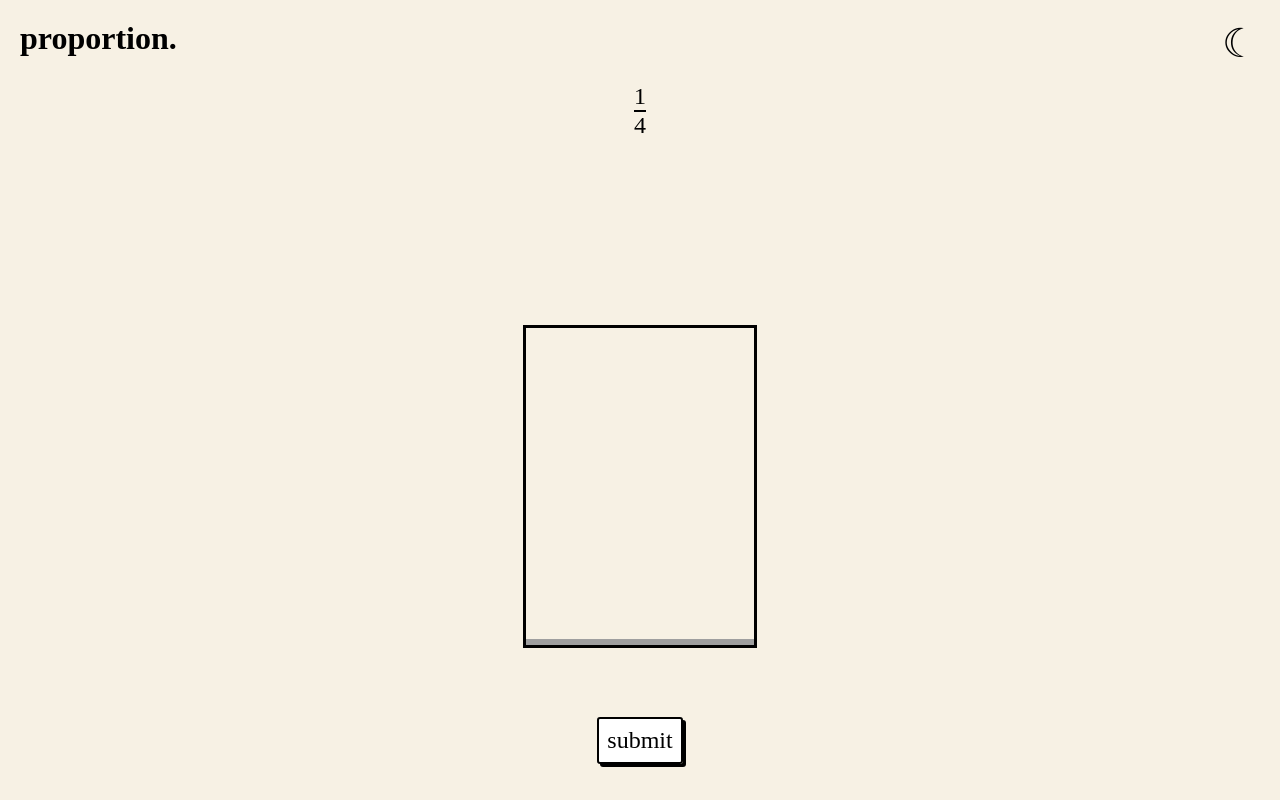
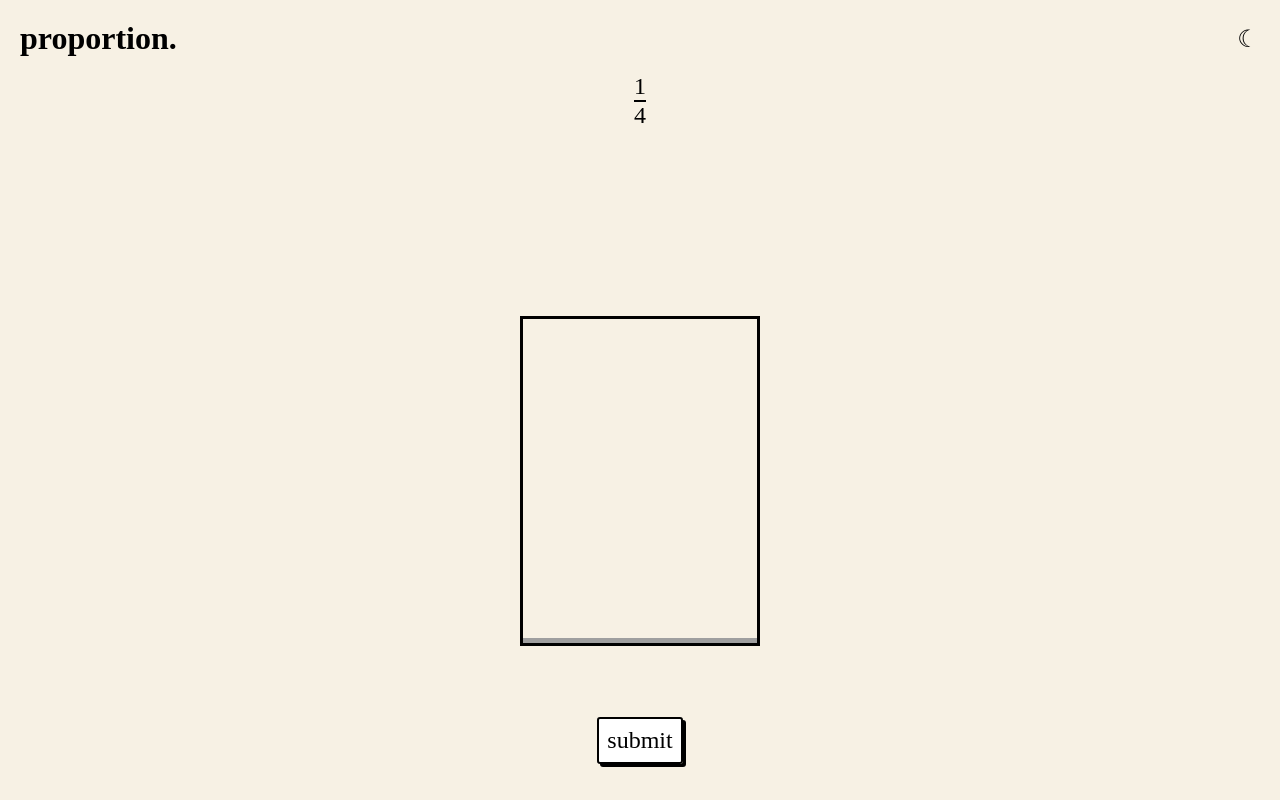
Before and after one commit to ventovulpes/proportion, a React (Vite) app: page / in a window 1280 px wide. Built offline with nearby package versions, Linux system fonts and the light colour scheme.

Commit message:
Change dark mode button to be same size as header

```diff
--- a/src/index.css
+++ b/src/index.css
@@ -55,14 +55,13 @@ img {
     justify-content: space-between;
 }
 
-h1 {
+h1, .dark-mode-button {
     margin: 0px;
     font-size: clamp(1rem, 4vh, 2.5rem);
 }
 
 .dark-mode-button {
     all: unset;
-    font-size: clamp(1rem, 6vh, 2.5rem);
     aspect-ratio: 1;
     min-width: 1em;
     text-align: center;
```
